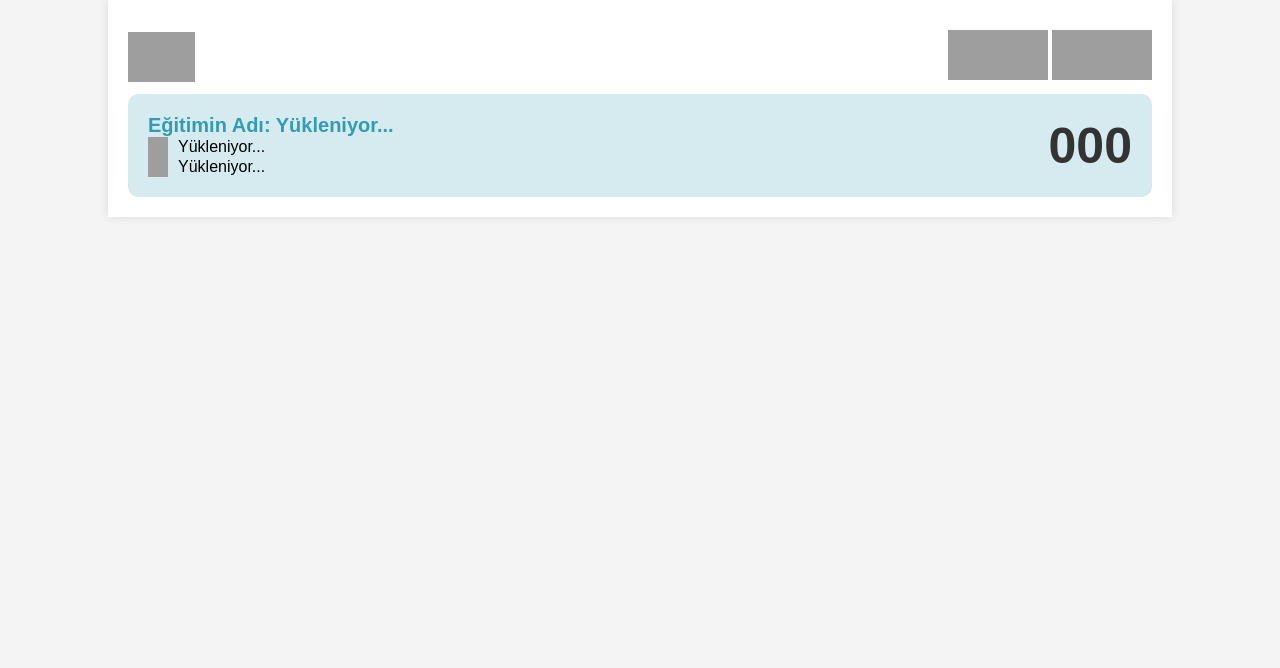
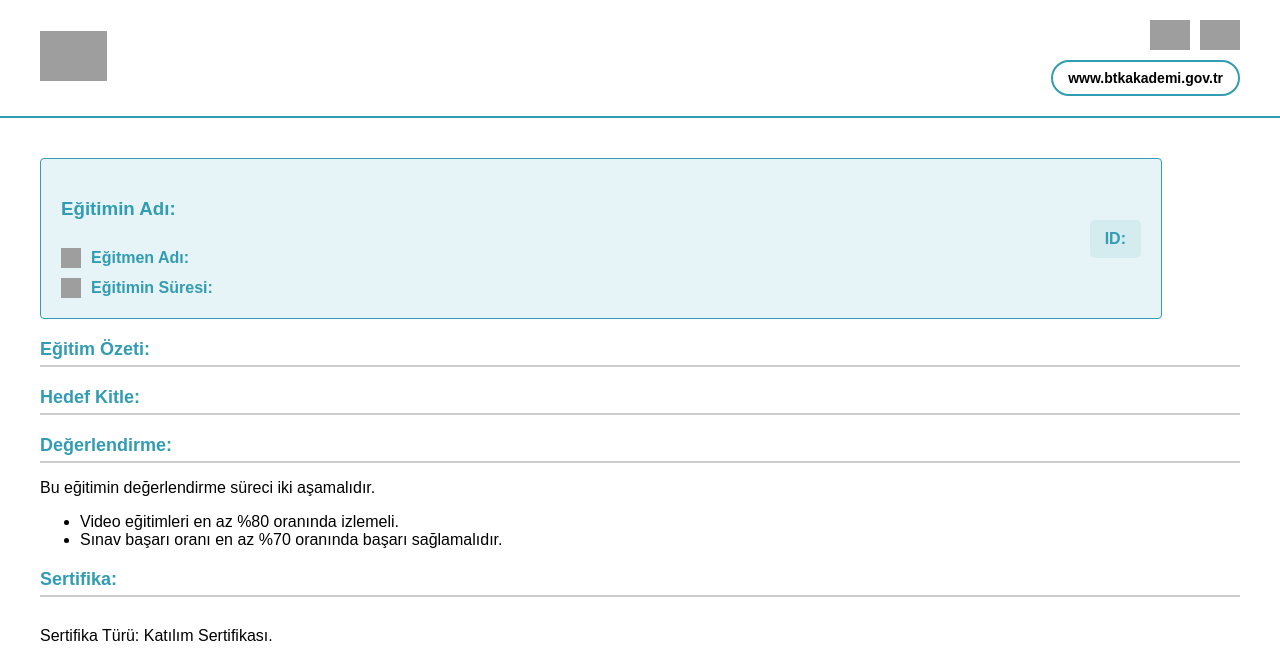
Before and after one commit to mervesahin02/egitim_bilgi_formu, a Python web app: template templates/egitim_bilgi_formu.html in a window 1280 px wide. Shown: the top 668 px of the page. Before the commit the page ends 197 px from the top, so only its background shows below. Run offline with Jinja, Linux system fonts and the light colour scheme; the template is opened without the code that fills it, so the values that code supplies are empty; some libraries are stand-ins or nearby versions; grey boxes are pictures that could not be loaded.

Commit message:
upload main issue solved

```diff
--- a/Backend/routers/log_router.py
+++ b/Backend/routers/log_router.py
@@ -1,5 +1,7 @@
 from fastapi import APIRouter
 from datetime import datetime
+from Backend.services.data_validator import check_missing_data
+
 
 router = APIRouter(prefix="/log", tags=["Log"])
 
--- a/Backend/services/data_validator.py
+++ b/Backend/services/data_validator.py
@@ -1,4 +1,5 @@
 from Backend.utils.log_utils import log_message, log_input
+from thefuzz import fuzz, process  # Fuzzy string matching için
 
 def check_missing_data(data):
     missing_keys = [key for key, value in data.items() if not value or value == "Veri Yok"]
@@ -20,3 +21,7 @@
                 data[key] = new_value if new_value else "Veri Yok"
 
     return data
+def find_best_match(key, choices, threshold=60):
+    """İsim benzerliği olan keyleri eşleştiriyor"""
+    best_match, score = process.extractOne(key, choices, scorer=fuzz.token_sort_ratio)
+    return best_match if score >= threshold else None
--- a/templates/egitim_bilgi_formu.html
+++ b/templates/egitim_bilgi_formu.html
@@ -4,116 +4,311 @@
 <head>
     <meta charset="UTF-8">
     <meta name="viewport" content="width=device-width, initial-scale=1.0">
-    <title>BTK Akademi Eğitim Bilgi Formu</title>
+    <title>BTK Akademi PDF</title>
+    <script src="https://cdnjs.cloudflare.com/ajax/libs/html2pdf.js/0.10.0/html2pdf.bundle.min.js"></script>
     <style>
         body {
             font-family: Arial, sans-serif;
             margin: 0;
             padding: 0;
-            background-color: #f4f4f4;
-        }
-
-        .container {
-            width: 80%;
-            margin: auto;
-            background: white;
-            padding: 20px;
-            box-shadow: 0px 0px 10px rgba(0, 0, 0, 0.1);
         }
 
         .header {
             display: flex;
             justify-content: space-between;
             align-items: center;
-            padding: 10px 0;
+            padding: 20px 40px;
+            border-bottom: 2px solid #329cb2;
         }
 
-        .header img {
+        .logo img {
             height: 50px;
         }
 
-        .main-section {
-            background-color: rgba(50, 156, 178, 0.2);
-            /* Saydam mavi */
-            padding: 20px;
+        .right-section {
+            display: flex;
+            flex-direction: column;
+            align-items: flex-end;
+            gap: 10px;
+        }
+
+        .download {
             display: flex;
             align-items: center;
-            justify-content: space-between;
-            border-radius: 10px;
+            gap: 10px;
         }
 
-        .main-title {
-            font-size: 20px;
+        .download img {
+            height: 30px;
+        }
+
+        .website {
+            display: flex;
+            align-items: center;
+            border: 2px solid #329cb2;
+            padding: 8px 15px;
+            border-radius: 25px;
+            font-size: 14px;
             font-weight: bold;
+            background-color: white;
             color: #329cb2;
         }
 
-        .info-container {
-            display: flex;
-            align-items: center;
-            gap: 10px;
-            font-size: 16px;
+        .content {
+            padding: 20px 40px;
         }
 
-        .info-container img {
+        .education-section {
+            background-color: #e6f4f7;
+            padding: 20px;
+            border-radius: 4px;
+            margin-top: 20px;
+            border: 1px solid #329cb2;
+            width: 100%;
+            display: flex;
+            justify-content: space-between;
+            align-items: center;
+            max-width: 90%;
+        }
+
+        .education-details {
+            display: flex;
+            flex-direction: column;
+            gap: 10px;
+        }
+
+        .icon-row {
+            display: flex;
+            gap: 10px;
+            align-items: center;
+            font-size: 16px;
+            color: #329cb2;
+            font-weight: bold;
+        }
+
+        .icon-row img {
             width: 20px;
             height: 20px;
         }
 
-        .education-code {
-            font-size: 50px;
+        .education-id {
+            background-color: rgba(50, 156, 178, 0.1);
+            padding: 10px 15px;
+            border-radius: 5px;
             font-weight: bold;
+            color: #329cb2;
+            margin-left: -50px;
+        }
+
+        .section-title {
+            color: #329cb2;
+            font-size: 18px;
+            font-weight: bold;
+            margin-top: 20px;
+            padding-bottom: 5px;
+            border-bottom: 2px solid #ccc;
+        }
+
+        .certificate {
+            margin-top: 30px;
+            text-align: left;
+        }
+
+        .certificate img {
+            width: 100%;
+            max-width: 400px;
+            border: 1px solid #ddd;
+            border-radius: 5px;
+            margin-top: 10px;
+        }
+
+        .footer {
+            margin-top: 40px;
+            padding: 15px;
+            border-top: 2px solid #329cb2;
+            display: flex;
+            justify-content: space-between;
+            align-items: center;
+            font-size: 14px;
             color: #333;
+        }
+
+        .footer-left {
+            font-weight: bold;
+        }
+
+        .footer-right {
+            display: flex;
+            align-items: center;
+            gap: 10px;
+        }
+
+        .footer-right img {
+            width: 18px;
+            height: 18px;
+        }
+
+        .pdf-button {
+            margin: 20px;
+            padding: 10px 15px;
+            background-color: #329cb2;
+            color: white;
+            border: none;
+            cursor: pointer;
+            font-size: 16px;
+            border-radius: 5px;
+            display: block;
+            width: 200px;
+            text-align: center;
+        }
+
+        .pdf-button:hover {
+            background-color: #287c91;
         }
     </style>
 </head>
 
 <body>
-    <div class="container">
+
+    <div id="pdf-content">
         <div class="header">
-            <img src="https://assets-btkakademi-gov-tr.akamaized.net/api/gallery/51/bb2b1a79-8a7f-4c18-970c-6687a910b496/BTKAkademi-Normal.png?t=1739345573413"
-                alt="BTK Akademi">
-            <div>
-                <img src="https://assets-btkakademi-gov-tr.akamaized.net/api/gallery/51/23cd79b1-63fc-48c3-a2e7-0f01a0e4761c/playstore%404x.png?t=1739346154119"
-                    alt="App Store" width="100">
-                <img src="https://assets-btkakademi-gov-tr.akamaized.net/api/gallery/51/23cd79b1-63fc-48c3-a2e7-0f01a0e4761c/playstore%404x.png?t=1739346154119"
-                    alt="Google Play" width="100">
+            <div class="logo">
+                <img src="https://assets-btkakademi-gov-tr.akamaized.net/api/gallery/51/bb2b1a79-8a7f-4c18-970c-6687a910b496/BTKAkademi-Normal.png"
+                    alt="BTK Akademi">
+            </div>
+            <div class="right-section">
+                <div class="download">
+                    <img src="https://assets-btkakademi-gov-tr.akamaized.net/api/gallery/51/78e5e9d0-8ff6-4cc2-ac6f-64bfda53156b/Appstore%404x.png"
+                        alt="App Store">
+                    <img src="https://assets-btkakademi-gov-tr.akamaized.net/api/gallery/51/23cd79b1-63fc-48c3-a2e7-0f01a0e4761c/playstore%404x.png"
+                        alt="Google Play">
+                </div>
+                <div class="website">
+                    <span style="color: #000000">www.btkakademi.gov.tr</span>
+                </div>
             </div>
         </div>
 
-        <div class="main-section">
-            <div>
-                <div class="main-title">Eğitimin Adı: <span id="egitim_adi">Yükleniyor...</span></div>
-                <div class="info-container">
-                    <img src="C:\\Users\\sydme\\Desktop\\1f465.png" alt="Kişi"> <span
-                        id="egitmen_adi">Yükleniyor...</span>
+        <div class="content">
+            <div class="education-section">
+                <div class="education-details">
+                    <h3 style="color: #329cb2">Eğitimin Adı:</h3>
+                    <div class="icon-row">
+                        <img src="C:\Users\sydme\Desktop\1f465.png" alt="User Icon">
+                        <b>Eğitmen Adı:</b> <span id="egitmen_adi"></span>
+                    </div>
+                    <div class="icon-row">
+                        <img src="C:\Users\sydme\Desktop\vdgfh.png" alt="Clock Icon">
+                        <b>Eğitimin Süresi:</b> <span id="egitim_suresi"></span>
+                    </div>
                 </div>
-                <div class="info-container">
-                    <img src="C:\\Users\\sydme\\Desktop\\112.jpg" alt="Zaman"> <span
-                        id="egitim_suresi">Yükleniyor...</span>
+                <div class="education-id">
+                    <b>ID:</b> <span id="egitim_id"></span>
                 </div>
             </div>
-            <div class="education-code" id="education_code">000</div>
+
+            <div class="section-title">Eğitim Özeti:</div>
+            <p id="egitim_ozeti"></p>
+
+            <div class="section-title">Hedef Kitle:</div>
+            <p id="hedef_kitle"></p>
+
+            <div class="section-title">Değerlendirme:</div>
+            <p>Bu eğitimin değerlendirme süreci iki aşamalıdır.</p>
+            <ul>
+                <li>Video eğitimleri en az %80 oranında izlemeli.</li>
+                <li>Sınav başarı oranı en az %70 oranında başarı sağlamalıdır.</li>
+            </ul>
+
+            <div class="section-title">Sertifika:</div>
+            <div class="certificate">
+                <p>Sertifika Türü: Katılım Sertifikası.</p>
+                <img src="C:\Users\sydme\Desktop\aa.jpg" alt="Sertifika">
+            </div>
+
+            <div class="section-title">Kaynak Dökümanları:</div>
+            <p id="kaynak_dokumanlar"></p>
+        </div>
+
+        <div class="footer">
+            <div class="footer-left">
+                Bilgi Teknolojileri ve İletişim Kurumu Eskişehir Yolu 10.Km<br>
+                No: 276 Posta Kodu: 06530 <b>Çankaya/Ankara</b>
+            </div>
+            <div class="footer-right">
+                <img src="C:\Users\sydme\Desktop\zzz.png" alt="Email Icon">
+                <span>destek@btkakademi.gov.tr</span>
+            </div>
         </div>
     </div>
 
+    <button class="pdf-button" onclick="downloadPDF()">PDF Olarak İndir</button>
+
     <script>
-        async function fetchEducationData() {
+        function downloadPDF() {
+            const element = document.getElementById('pdf-content');
+            html2pdf().from(element).save();
+        }
+    </script>
+    <h3>📄 .DOCX Dosyanızı Yükleyin</h3>
+    <form id="uploadForm">
+        <input type="file" id="fileInput" accept=".docx" required>
+        <button type="submit">Yükle ve HTML Dönüştür</button>
+    </form>
+
+
+    <script>
+        document.getElementById("uploadForm").addEventListener("submit", async function (event) {
+            event.preventDefault();
+
+            let fileInput = document.getElementById("fileInput");
+            let file = fileInput.files[0];
+
+            if (!file) {
+                alert("Lütfen bir .docx dosyası seçin!");
+                return;
+            }
+
+            let formData = new FormData();
+            formData.append("file", file);
+
             try {
-                const response = await fetch('http://localhost:5000/api/egitim'); // Backend API URL
-                const data = await response.json();
+                let response = await fetch("http://127.0.0.1:8000/docx/read", {
+                    method: "POST",
+                    body: formData
+                });
 
-                document.getElementById("egitim_adi").textContent = data.egitim_adi || "Veri Yok";
-                document.getElementById("egitmen_adi").textContent = data.egitmen_adi || "Veri Yok";
-                document.getElementById("egitim_suresi").textContent = data.egitim_suresi || "Veri Yok";
-                document.getElementById("education_code").textContent = data.education_code || "000";
+                let result = await response.json();
+                console.log("JSON Response:", result);
+
+                if (result.parsed_data) {
+                    let htmlResponse = await fetch("http://127.0.0.1:8000/html/generate", {
+                        method: "POST",
+                        headers: {
+                            "Content-Type": "application/json"
+                        },
+                        body: JSON.stringify(result.parsed_data)
+                    });
+
+                    let htmlResult = await htmlResponse.json();
+                    console.log("HTML Oluşturma Sonucu:", htmlResult);
+
+                    if (htmlResult.file_path) {
+                        document.getElementById("previewFrame").src = "http://127.0.0.1:8000/html/download/" + htmlResult.file_path.split('/').pop().replace('.html', '');
+                    } else {
+                        alert("HTML oluşturulamadı!");
+                    }
+                }
             } catch (error) {
-                console.error("Veri alınırken hata oluştu", error);
+                console.error("Hata:", error);
+                alert("Dosya yükleme başarısız!");
             }
-        }
+        });
+    </script>
 
-        fetchEducationData();
-    </script>
 </body>
 
 </html>
+</body>
+
+</html>
```
Also changed, not shown: Backend/main.py (deleted, +0 -19 lines), Backend/routers/docx_router.py (+21 -10 lines), Backend/routers/html_router.py (+7 -21 lines), Backend/services/docx_reader.py (+39 -31 lines), Backend/services/main.py (added, +29 -0 lines), Backend/routers/__init__.py (added), Backend/services/__init__.py (added), 1 other file.
